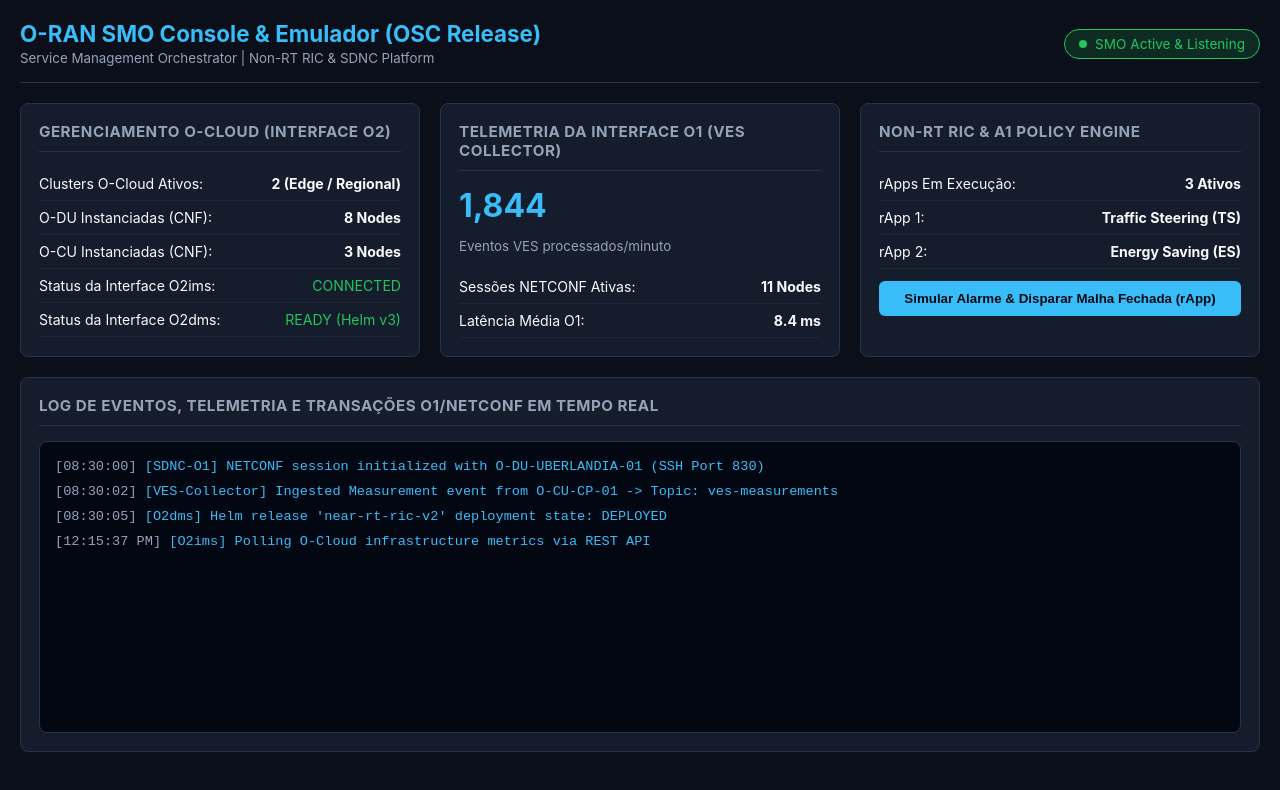
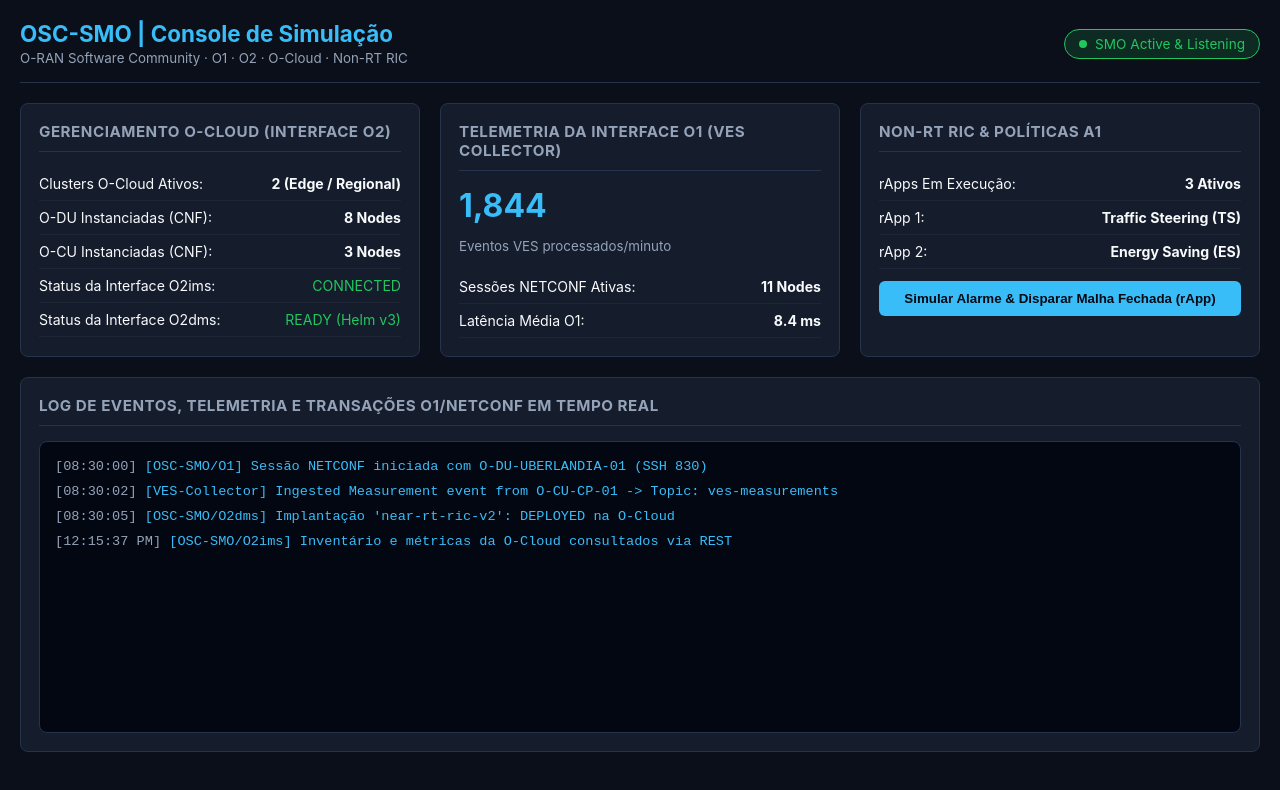
Before and after one commit to cristianowa1150/Gest-o-Orquestra-o-e-Automa-o-em-Redes-OpenRAN, a plain HTML site: page index.html in a window 1280 px wide. Drawn offline with Linux system fonts and the light colour scheme.

Commit message:
Mantido apenas OSC-SMO DA O-RAN ALLIANCE e removido outros itens não pertinentes da apresentacao 1

```diff
--- a/config/o1-netconf-device.xml
+++ b/config/o1-netconf-device.xml
@@ -1,7 +1,7 @@
 <?xml version="1.0" encoding="UTF-8"?>
 <!--
     Exemplo de requisição RPC NETCONF via Interface O1
-    Enviada pelo ONAP SDNC (SMO) para uma O-DU
+    Enviada pelo OSC-SMO para uma O-DU por meio da interface O1
     Objetivo: Reconfiguração operatividade de largura de banda e potência
 -->
 <rpc message-id="101" xmlns="urn:ietf:params:xml:ns:netconf:base:1.0">
--- a/index.html
+++ b/index.html
@@ -4,7 +4,7 @@
     <!-- Metadados básicos para codificação, responsividade e identificação da página. -->
     <meta charset="UTF-8">
     <meta name="viewport" content="width=device-width, initial-scale=1.0">
-    <title>SMO - Service Management Orchestrator Console</title>
+    <title>OSC-SMO | Console de Simulação</title>
     <!-- Estilos da console: cores, cartões, indicadores, terminal e botões. -->
     <style>
         :root {
@@ -147,8 +147,8 @@
     <!-- Cabeçalho com a identificação do SMO e o estado simulado da plataforma. -->
     <div class="header">
         <div>
-            <h1>O-RAN SMO Console & Emulador (OSC Release)</h1>
-            <small style="color: var(--text-muted);">Service Management Orchestrator | Non-RT RIC & SDNC Platform</small>
+            <h1>OSC-SMO | Console de Simulação</h1>
+            <small style="color: var(--text-muted);">O-RAN Software Community · O1 · O2 · O-Cloud · Non-RT RIC</small>
         </div>
         <div class="badge"><span class="dot"></span> SMO Active & Listening</div>
     </div>
@@ -173,7 +173,7 @@
         </div>
 
         <div class="card">
-            <h3>Non-RT RIC & A1 Policy Engine</h3>
+            <h3>Non-RT RIC & Políticas A1</h3>
             <div class="status-item"><span>rApps Em Execução:</span> <strong>3 Ativos</strong></div>
             <div class="status-item"><span>rApp 1:</span> <strong>Traffic Steering (TS)</strong></div>
             <div class="status-item"><span>rApp 2:</span> <strong>Energy Saving (ES)</strong></div>
@@ -185,9 +185,9 @@
     <div class="card">
         <h3>Log de Eventos, Telemetria e Transações O1/NETCONF em Tempo Real</h3>
         <div class="terminal" id="terminal">
-            <div class="log-entry"><span class="log-time">[08:30:00]</span> <span class="log-info">[SDNC-O1]</span> NETCONF session initialized with O-DU-UBERLANDIA-01 (SSH Port 830)</div>
+            <div class="log-entry"><span class="log-time">[08:30:00]</span> <span class="log-info">[OSC-SMO/O1]</span> Sessão NETCONF iniciada com O-DU-UBERLANDIA-01 (SSH 830)</div>
             <div class="log-entry"><span class="log-time">[08:30:02]</span> <span class="log-info">[VES-Collector]</span> Ingested Measurement event from O-CU-CP-01 -> Topic: ves-measurements</div>
-            <div class="log-entry"><span class="log-time">[08:30:05]</span> <span class="log-info">[O2dms]</span> Helm release 'near-rt-ric-v2' deployment state: DEPLOYED</div>
+            <div class="log-entry"><span class="log-time">[08:30:05]</span> <span class="log-info">[OSC-SMO/O2dms]</span> Implantação 'near-rt-ric-v2': DEPLOYED na O-Cloud</div>
         </div>
     </div>
 
@@ -220,8 +220,8 @@
 
             const events = [
                 "[O1-VES] Received 'perf-metric-prb' event from O-DU-UBERLANDIA-01 -> Kafka DMaaP",
-                "[O1-NETCONF] Keepalive RPC <get-config> successful for all active NFs",
-                "[O2ims] Polling O-Cloud infrastructure metrics via REST API",
+                "[OSC-SMO/O1] Keepalive RPC <get-config> concluído para as NFs ativas",
+                "[OSC-SMO/O2ims] Inventário e métricas da O-Cloud consultados via REST",
                 "[Non-RT RIC] Evaluating A1 policy enforcement on Near-RT RIC"
             ];
             const randomEvent = events[Math.floor(Math.random() * events.length)];
@@ -234,7 +234,7 @@
             addLog("[Non-RT RIC] Traffic Steering rApp triggered by Kafka event", "warn");
             addLog("[A1-Policy] Publishing Policy Instance #402 to Near-RT RIC", "warn");
             setTimeout(() => {
-                addLog("[O1-NETCONF] SDNC sending <edit-config> RPC to rebalance PRBs...", "warn");
+                addLog("[OSC-SMO/O1] Enviando RPC <edit-config> para reequilibrar PRBs...", "warn");
             }, 1000);
             setTimeout(() => {
                 addLog("[O1-NETCONF] RPC Reply: <ok/> from O-DU-UBERLANDIA-01. Congestion cleared.", "success");
```
Also changed, not shown: 3 other files.
